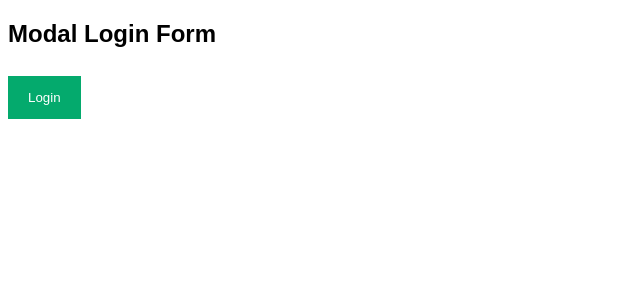
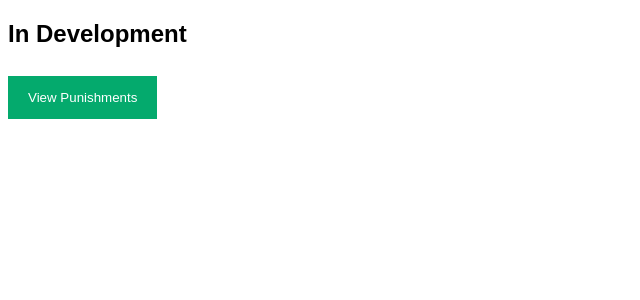
Before and after one commit to Rodney-RWR/koolkidz, a PHP site: page / in a window 1280 px wide. Shown: the top 300 px of the page, without its empty margins (0-640 px from the left). Run offline with PHP 8.4, Linux system fonts and the light colour scheme.

Commit message:
Update index.php

```diff
--- a/index.php
+++ b/index.php
@@ -127,9 +127,9 @@ span.psw {
 </head>
 <body>
 
-<h2>Modal Login Form</h2>
+<h2>In Development</h2>
 
-<button onclick="document.getElementById('id01').style.display='block'" style="width:auto;">Login</button>
+<button href="/punishments/" style="width:auto;">View Punishments</button>
 
 <div id="id01" class="modal">
 
```
